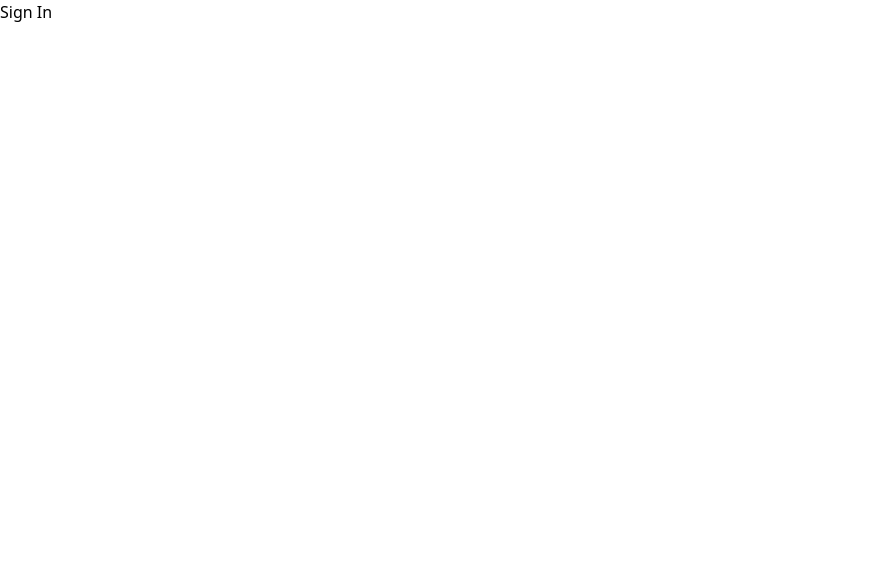
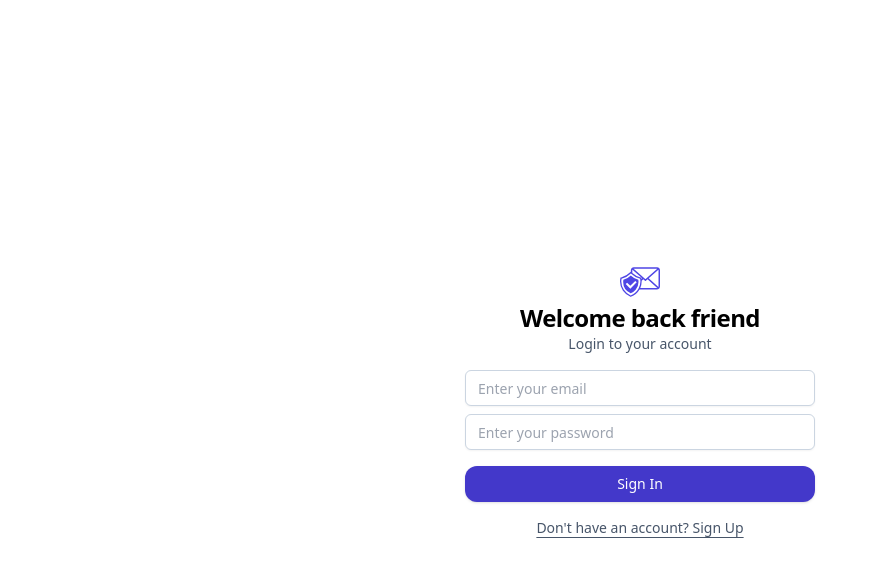
Before and after one commit to msfrzl1/new-indigo-travel, a React (Vite) app: page /sign-in in a window 1280 px wide. Shown: the top 576 px of the page, without its empty margins (0-877 px from the left). Built offline with nearby package versions, Linux system fonts and the light colour scheme.

Commit message:
Create button component, inputField, AuthLayout component

```diff
--- /dev/null
+++ b/src/components/Elements/Button/index.jsx
@@ -0,0 +1,15 @@
+export default function Button({
+  children,
+  value,
+  colorButton = "bg-black",
+  ...props
+}) {
+  return (
+    <button
+      {...props}
+      className={`inline-flex items-center justify-center rounded-xl ${colorButton} text-sm font-medium text-white shadow duration-300 ease-in-out`}
+    >
+      {children || value}
+    </button>
+  );
+}
--- /dev/null
+++ b/src/components/Elements/InputField/index.jsx
@@ -0,0 +1,9 @@
+export default function InputField({ type = "text", ...props }) {
+  return (
+    <input
+      {...props}
+      type={type}
+      className="flex h-9 w-full rounded-md border border-slate-300 px-3 py-1 text-sm shadow-sm focus-visible:outline-none focus-visible:ring-1"
+    />
+  );
+}
--- /dev/null
+++ b/src/components/Fragments/FormSignIn/index.jsx
@@ -0,0 +1,28 @@
+import Button from "../../Elements/Button";
+import InputField from "../../Elements/InputField";
+
+export default function FormSignIn() {
+  return (
+    <form>
+      <div className="grid gap-4">
+        <div className="space-y-2">
+          <InputField
+            type={"email"}
+            name={"email"}
+            placeholder={"Enter your email"}
+          />
+          <InputField
+            type={"password"}
+            name={"password"}
+            placeholder={"Enter your password"}
+          />
+        </div>
+        <Button
+          type={"submit"}
+          value={"Sign In"}
+          colorButton={"bg-indigo-700 hover:bg-indigo-600 px-4 py-2 h-9"}
+        />
+      </div>
+    </form>
+  );
+}
--- /dev/null
+++ b/src/components/Layouts/AuthLayout/index.jsx
@@ -0,0 +1,36 @@
+import { SiSimplelogin } from "react-icons/si";
+import { GiArchiveRegister } from "react-icons/gi";
+
+export default function AuthLayout({ type, children }) {
+  return (
+    <div className="flex h-screen w-screen flex-col items-center justify-center">
+      <div className="mx-auto flex w-full flex-col justify-center gap-4 sm:w-[350px]">
+        <div className="flex flex-col text-center">
+          {type === "login" ? (
+            <GiArchiveRegister size={40} className="mx-auto text-indigo-600" />
+          ) : (
+            <SiSimplelogin size={40} className="mx-auto text-indigo-600" />
+          )}
+          <h1 className="text-2xl font-semibold tracking-tight">
+            {type === "login" ? "Create an account" : "Welcome back friend"}
+          </h1>
+          <p className="text-sm text-slate-600">
+            {type === "login"
+              ? "Enter your details below to create your account"
+              : "Login to your account"}
+          </p>
+        </div>
+
+        {children}
+
+        <p className="px-8 text-center text-sm text-slate-600">
+          <a className="underline underline-offset-4" href="/register">
+            {type === "login"
+              ? "Already have an account? Sign Up"
+              : "Don't have an account? Sign Up"}
+          </a>
+        </p>
+      </div>
+    </div>
+  );
+}
--- a/src/pages/signInPage/index.jsx
+++ b/src/pages/signInPage/index.jsx
@@ -1,7 +1,10 @@
+import FormSignIn from "../../components/Fragments/FormSignIn";
+import AuthLayout from "../../components/Layouts/AuthLayout";
+
 export default function SignInPage() {
   return (
-    <>
-      <div>Sign In</div>
-    </>
+    <AuthLayout>
+      <FormSignIn type={"login"} />
+    </AuthLayout>
   );
 }
```
